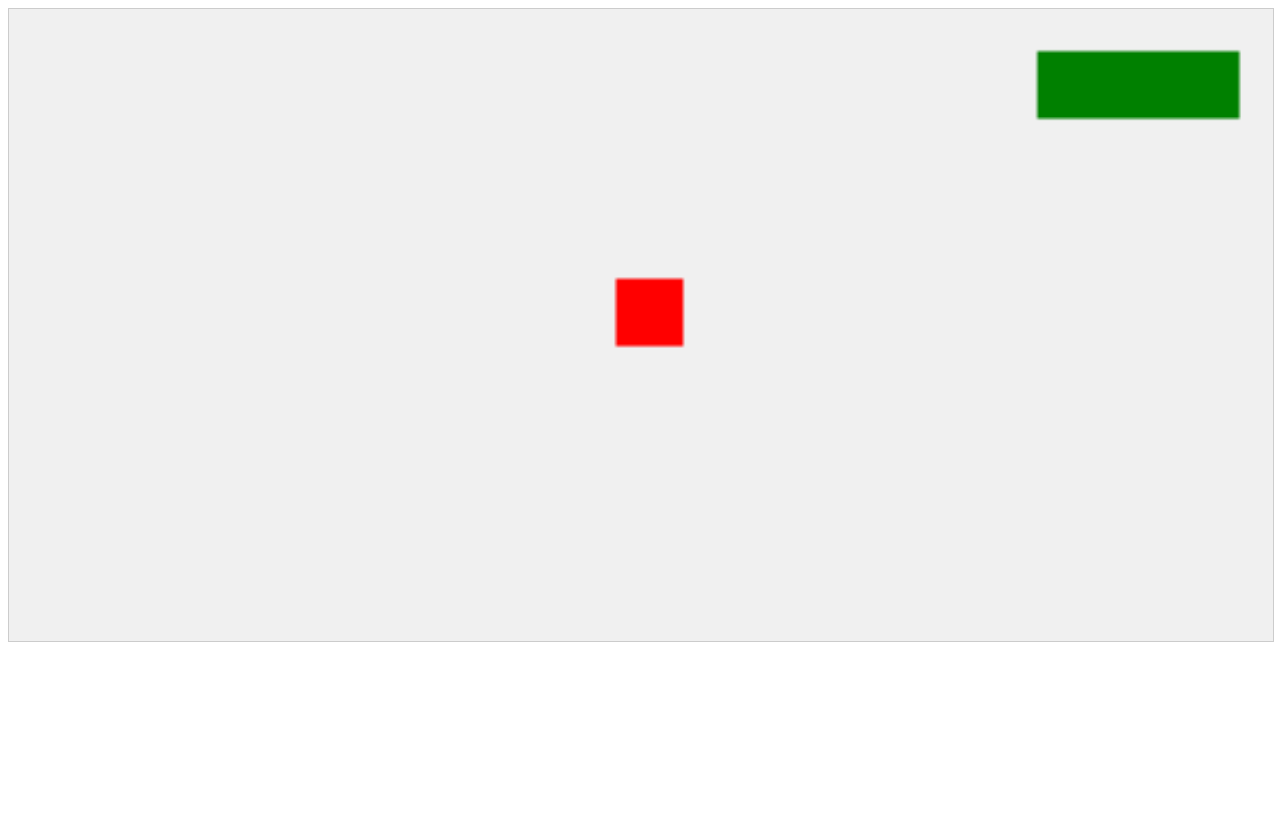
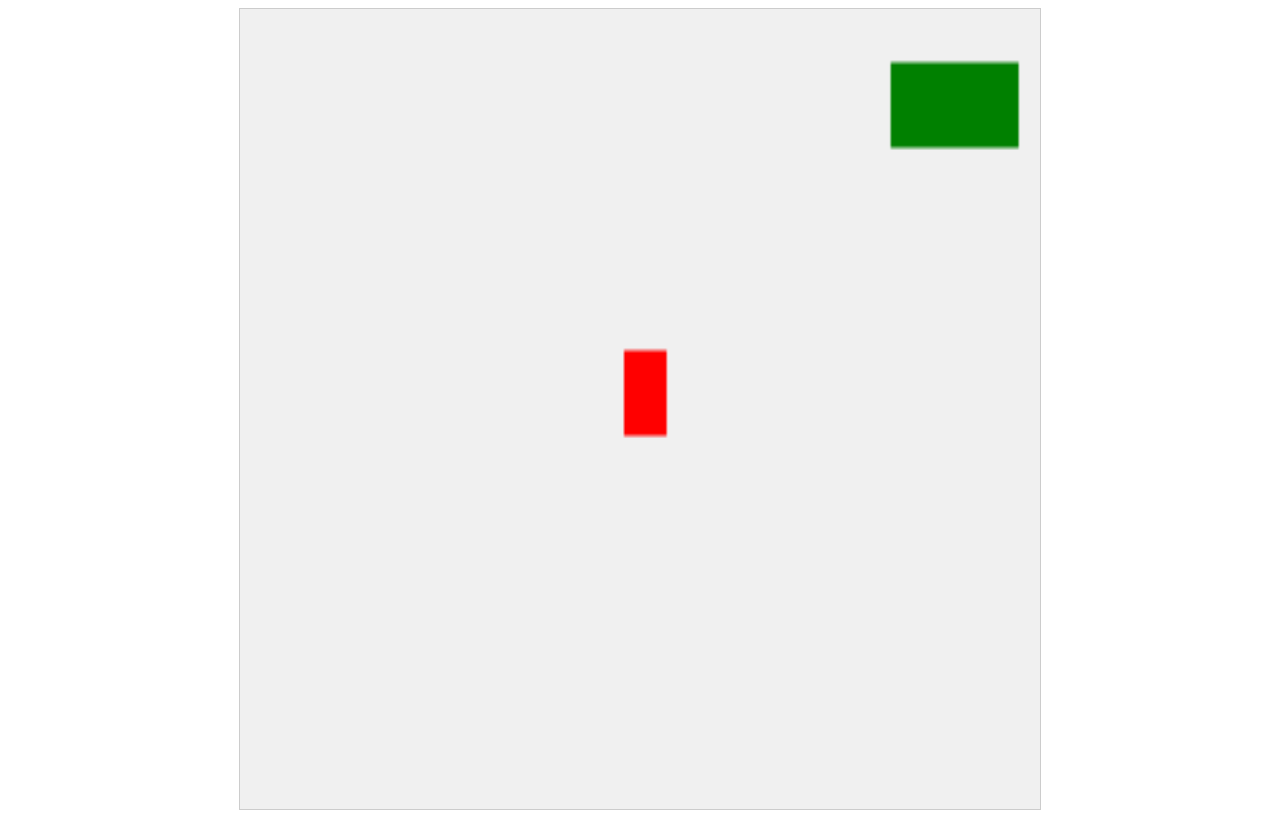
Before and after one commit to nie0357/AI-Html-snake, a plain HTML site: page index.html in a window 1280 px wide. Drawn offline with Linux system fonts and the light colour scheme.

Commit message:
Update index.html

```diff
--- a/index.html
+++ b/index.html
@@ -6,8 +6,11 @@
   <title>snake game</title>
   <style>
     canvas {
-      width: 100%;
-  height: 100%;
+     aspect-ratio: 1 / 1;
+  width: 100vw;
+  height: 100vw;
+  max-width: 100vh;
+  max-height: 100vh;
       touch-action: none;
       display: block;
       margin: 0 auto;
```
